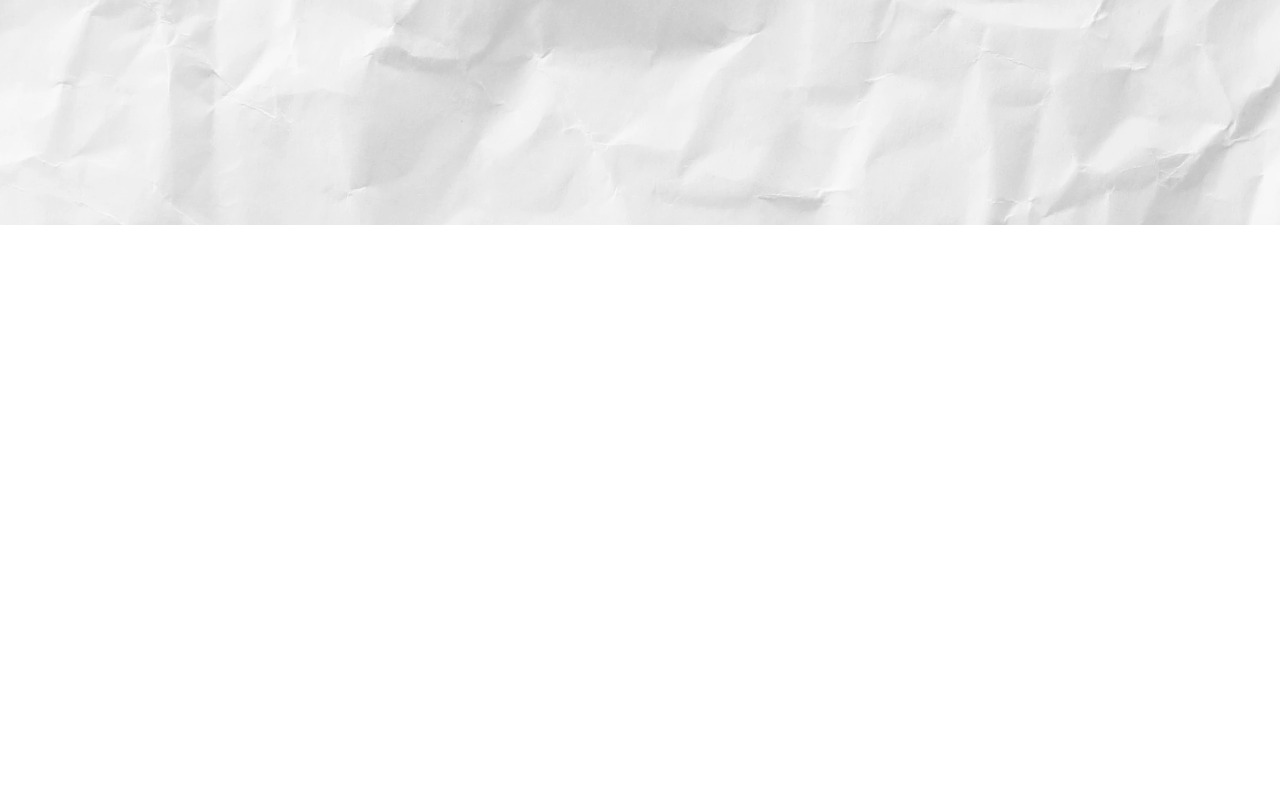
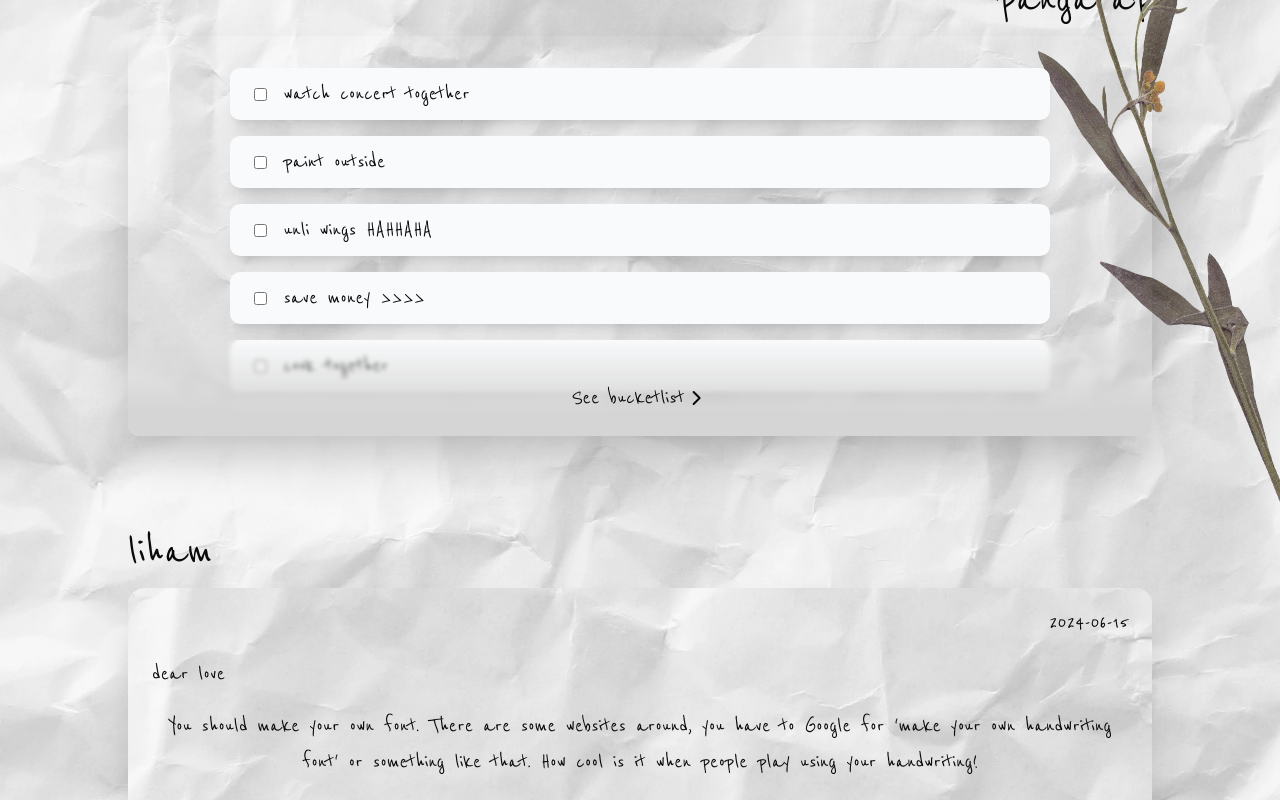
Before and after one commit to ejminguez/Habilin, a React (Vite) app in the folder frontend/: page / in a window 1280 px wide. Shown: the part 1820-2620 px from the top of the page. Before the commit the page ends 2045 px from the top, so only its background shows below. Built offline with nearby package versions, Linux system fonts and the light colour scheme; a web font is replaced by a local one.

Commit message:
fix: variable paths

```diff
--- /dev/null
+++ b/frontend/public/assets/bucketList.json
@@ -0,0 +1,37 @@
+[
+  {
+    "task_id": 1,
+    "task": "watch concert together",
+    "status": "PENDING"
+  },
+  {
+    "task_id": 2,
+    "task": "paint outside",
+    "status": "PENDING"
+  },
+  {
+    "task_id": 3,
+    "task": "unli wings HAHHAHA",
+    "status": "PENDING"
+  },
+  {
+    "task_id": 4,
+    "task": "save money >>>>",
+    "status": "PENDING"
+  },
+  {
+    "task_id": 5,
+    "task": "cook together",
+    "status": "PENDING"
+  },
+  {
+    "task_id": 6,
+    "task": "go camping",
+    "status": "PENDING"
+  },
+  {
+    "task_id": 7,
+    "task": "celebrate anniv together",
+    "status": "PENDING"
+  }
+]
--- /dev/null
+++ b/frontend/public/assets/letters.json
@@ -0,0 +1,50 @@
+[
+  {
+    "letter_id": "letter_001",
+    "letter_title": "A Letter from the Heart",
+    "letter_content": "You should make your own font. There are some websites around, you have to Google for 'make your own handwriting font' or something like that. How cool is it when people play using your handwriting!",
+    "recipient": "love",
+    "sender": "hoopee",
+    "date_sent": "2024-06-15"
+  },
+  {
+    "letter_id": "letter_002",
+    "letter_title": "Birthday Wishes",
+    "letter_content": "Happy Birthday, my wonderful sister!\n\nAnother year has passed, and I can't help but marvel at the incredible person you've become. Your strength, compassion, and unwavering optimism continue to inspire everyone around you.\n\nI remember when we were kids, dreaming about what the future would hold. Looking at you now, I can see that all those dreams and more have come true. You've built a beautiful life filled with love, purpose, and joy.\n\nOn this special day, I wish you all the happiness your heart can hold. May this new year of your life be filled with exciting adventures, meaningful connections, and countless reasons to smile.\n\nCelebrating you today and always!",
+    "recipient": "Maria Rodriguez",
+    "sender": "Carlos Rodriguez",
+    "date_sent": "2024-07-02"
+  },
+  {
+    "letter_id": "letter_003",
+    "letter_title": "Thank You Note",
+    "letter_content": "Dear Mr. Thompson,\n\nI wanted to express my heartfelt gratitude for the mentorship and guidance you've provided over the past year. Your wisdom and patience have been invaluable as I've navigated the challenges of starting my career.\n\nThe lessons you've taught me extend far beyond professional skills. You've shown me the importance of integrity, perseverance, and treating others with respect and kindness. These are lessons I will carry with me throughout my life.\n\nThank you for believing in me when I didn't believe in myself, and for pushing me to reach heights I never thought possible.\n\nWith sincere appreciation and respect,\nAlex Chen",
+    "recipient": "Mr. Robert Thompson",
+    "sender": "Alex Chen",
+    "date_sent": "2024-05-28"
+  },
+  {
+    "letter_id": "letter_004",
+    "letter_title": "Love Letter",
+    "letter_content": "My Beloved,\n\nEvery morning I wake up grateful for another day to love you. You are the sunshine that brightens my darkest days and the calm that soothes my restless heart.\n\nI love the way you laugh at my silly jokes, how you make the ordinary feel extraordinary, and the gentle way you care for everyone around you. Your love has transformed my world in the most beautiful ways.\n\nAs we continue this journey together, I promise to cherish every moment, support your dreams, and love you with all that I am. You are my today, my tomorrow, and my always.\n\nForever yours,\nJamie",
+    "recipient": "Taylor Morgan",
+    "sender": "Jamie Parker",
+    "date_sent": "2024-06-20"
+  },
+  {
+    "letter_id": "letter_005",
+    "letter_title": "Congratulations on Graduation",
+    "letter_content": "Dear Graduate,\n\nCongratulations on this incredible achievement! Your graduation represents years of hard work, dedication, and perseverance. I am so proud of everything you've accomplished.\n\nI've watched you grow from a curious student into a confident, capable individual ready to take on the world. Your passion for learning and your determination to succeed have been truly inspiring to witness.\n\nAs you embark on this new chapter of your life, remember that this is just the beginning. The knowledge you've gained and the skills you've developed will serve as the foundation for all the amazing things you'll accomplish in the future.\n\nThe world is lucky to have someone like you making a difference. Go out there and shine!\n\nWith pride and best wishes,\nProfessor Williams",
+    "recipient": "Jordan Smith",
+    "sender": "Professor Williams",
+    "date_sent": "2024-05-15"
+  },
+  {
+    "letter_id": "letter_006",
+    "letter_title": "Missing You",
+    "letter_content": "Dear Grandma,\n\nI miss you more than words can express. It's been three months since you moved to Florida, and not a day goes by that I don't think about our Sunday afternoon tea sessions and your incredible stories.\n\nI hope you're enjoying the warm weather and making new friends at your community center. Mom tells me you've joined the book club and the gardening group – I'm not surprised! You've always had a gift for bringing people together.\n\nI'm planning to visit you next month for your birthday. I can't wait to see your new home and hear about all your adventures. Until then, please know that you're loved and missed every single day.\n\nI'm sending you the biggest hug across the miles.\n\nAll my love,\nSamantha",
+    "recipient": "Grandma Rose",
+    "sender": "Samantha Wilson",
+    "date_sent": "2024-06-10"
+  }
+]
--- a/frontend/src/components/Home/Memories.tsx
+++ b/frontend/src/components/Home/Memories.tsx
@@ -1,4 +1,4 @@
-import pic from "@/assets/sample_data/pic-1.jpeg";
+import pic from "@/assets/pictures/pic-1.jpeg";
 import { AspectRatio } from "@/components/ui/aspect-ratio";
 import { Link } from "react-router-dom";
 import { ChevronRight } from "lucide-react";
--- a/frontend/src/pages/Home.tsx
+++ b/frontend/src/pages/Home.tsx
@@ -1,6 +1,9 @@
 import Hero from "../components/Hero";
 import Greetings from "@/components/Greetings";
 import MusicPlayer from "@/components/MusicPlayer";
+import Memories from "@/components/Home/Memories";
+import HomeBucketList from "@/components/Home/HomeBucketList";
+import Letters from "@/components/Home/Letters";
 
 const Home = () => {
   return (
@@ -8,6 +11,9 @@ const Home = () => {
       <Hero />
       <Greetings />
       <MusicPlayer />
+      <Memories />
+      <HomeBucketList />
+      <Letters />
     </main>
   );
 };
```
Also changed, not shown: frontend/src/assets/pictures/pic-1.jpeg (added).
